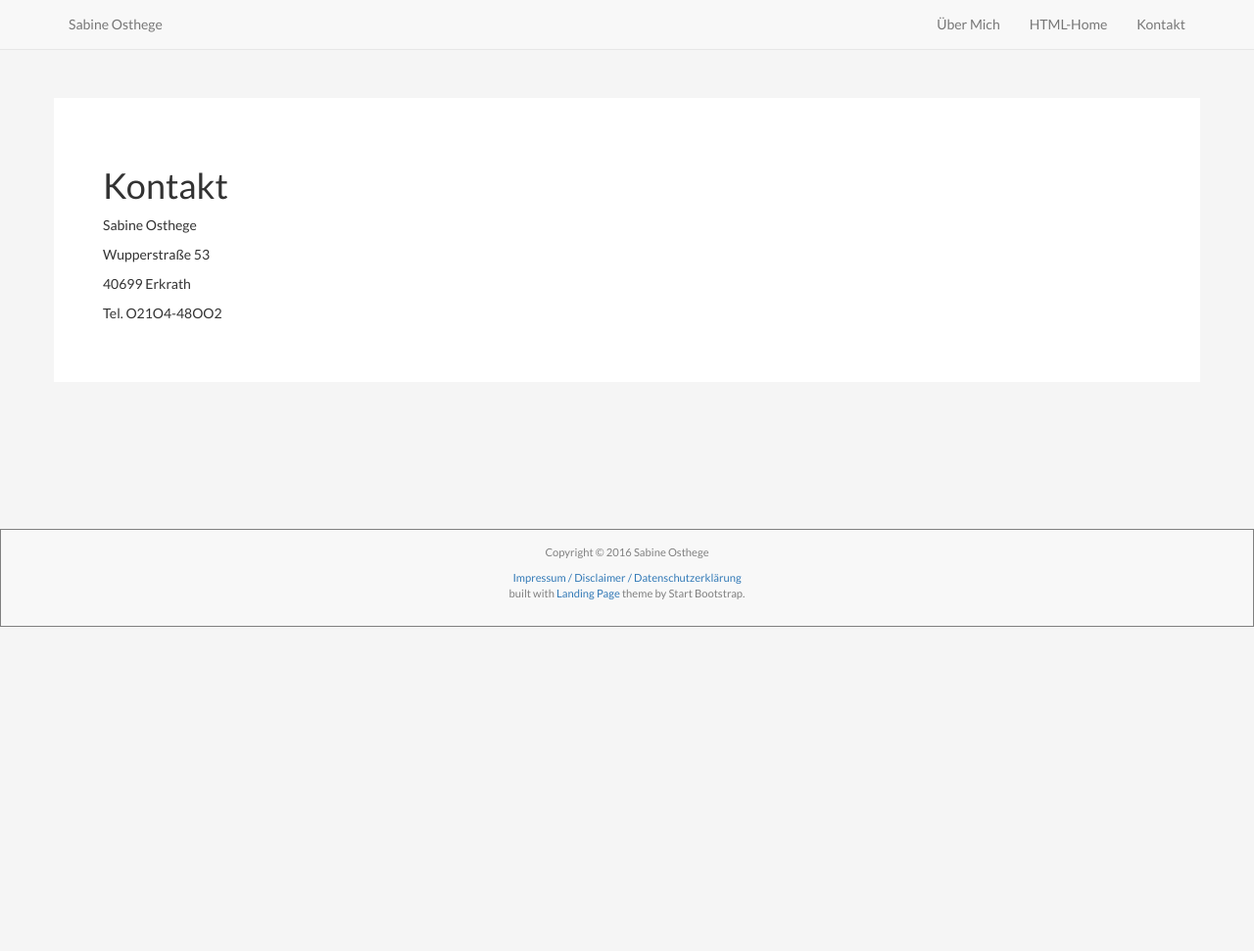
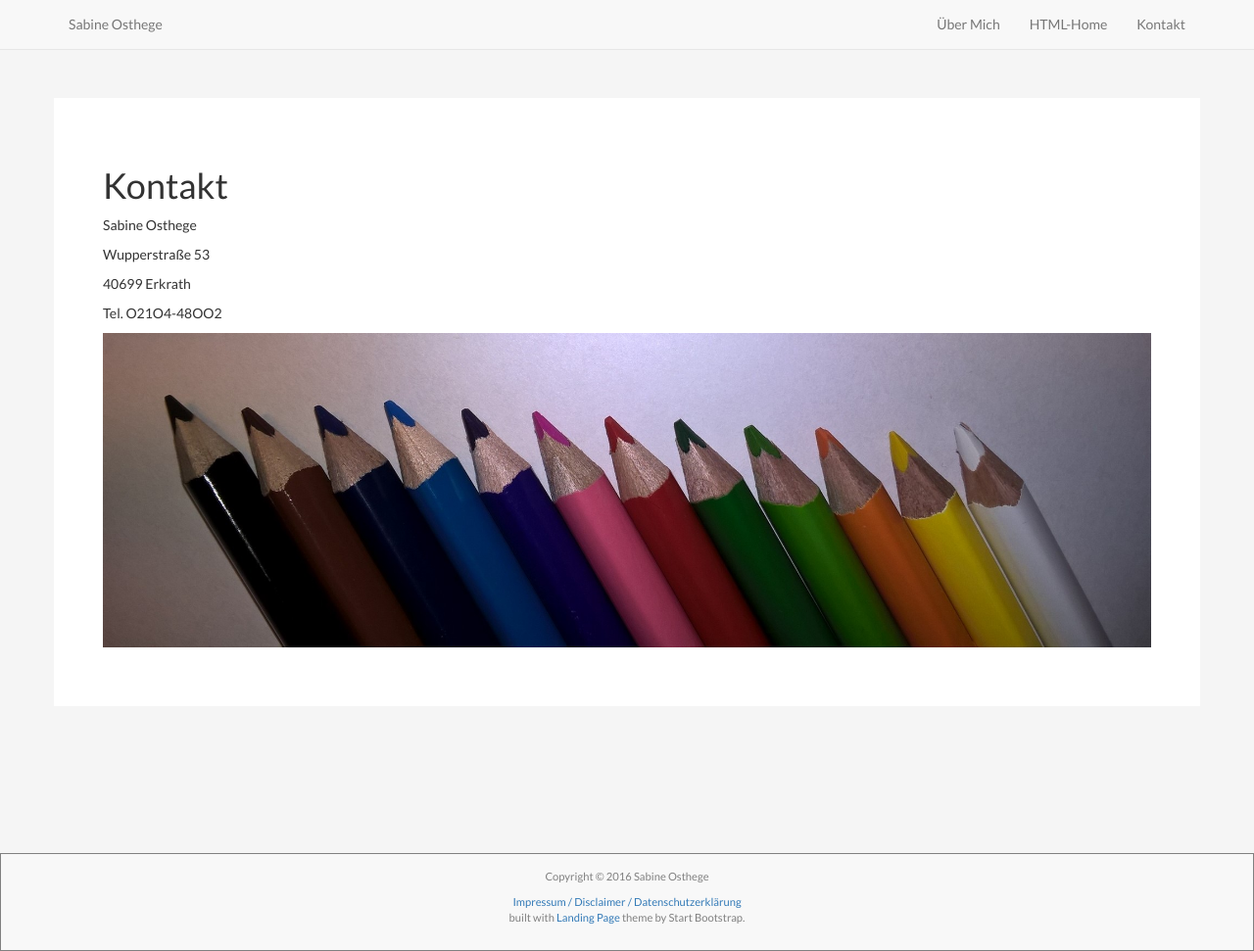
Before and after one commit to sabineosthege/sabineosthege.github.io, a Jekyll site: the page built from kontakt.md, in a window 1280 px wide and 971 px high. Shown: the whole window at 98% size. Built offline with Jekyll 4.4.1, drawn with Linux system fonts in a browser that asks for light colours; nearby versions of some CDN libraries.

Commit message:
Update kontakt.md

```diff
--- a/kontakt.md
+++ b/kontakt.md
@@ -12,3 +12,5 @@ Wupperstraße 53
 40699 Erkrath
 
 Tel. O21O4-48OO2
+
+<img src="img/WP_20160818_14_27_13_Pro (2).jpg" class="img-responsive" alt="alternativtext">
```
